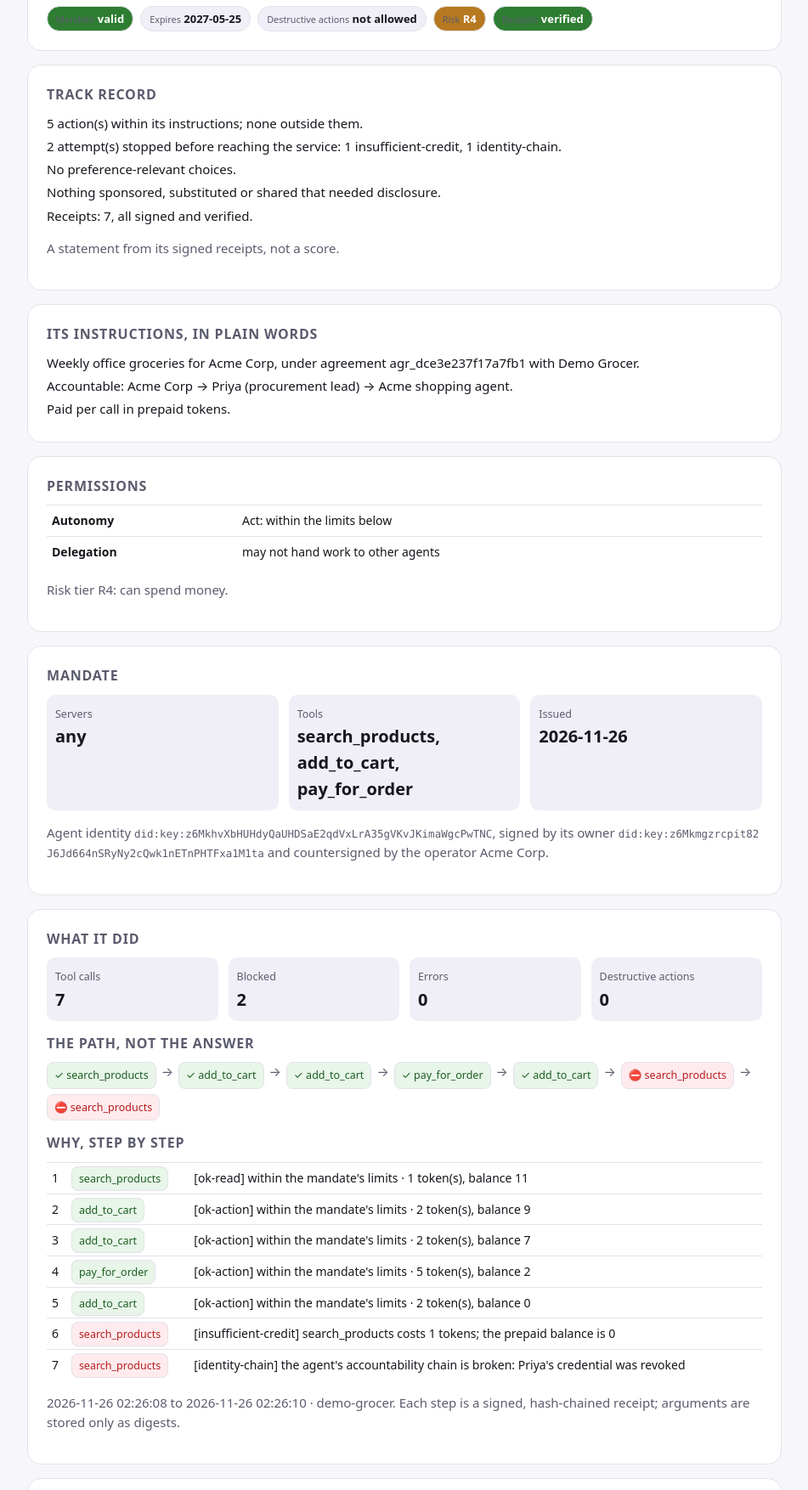
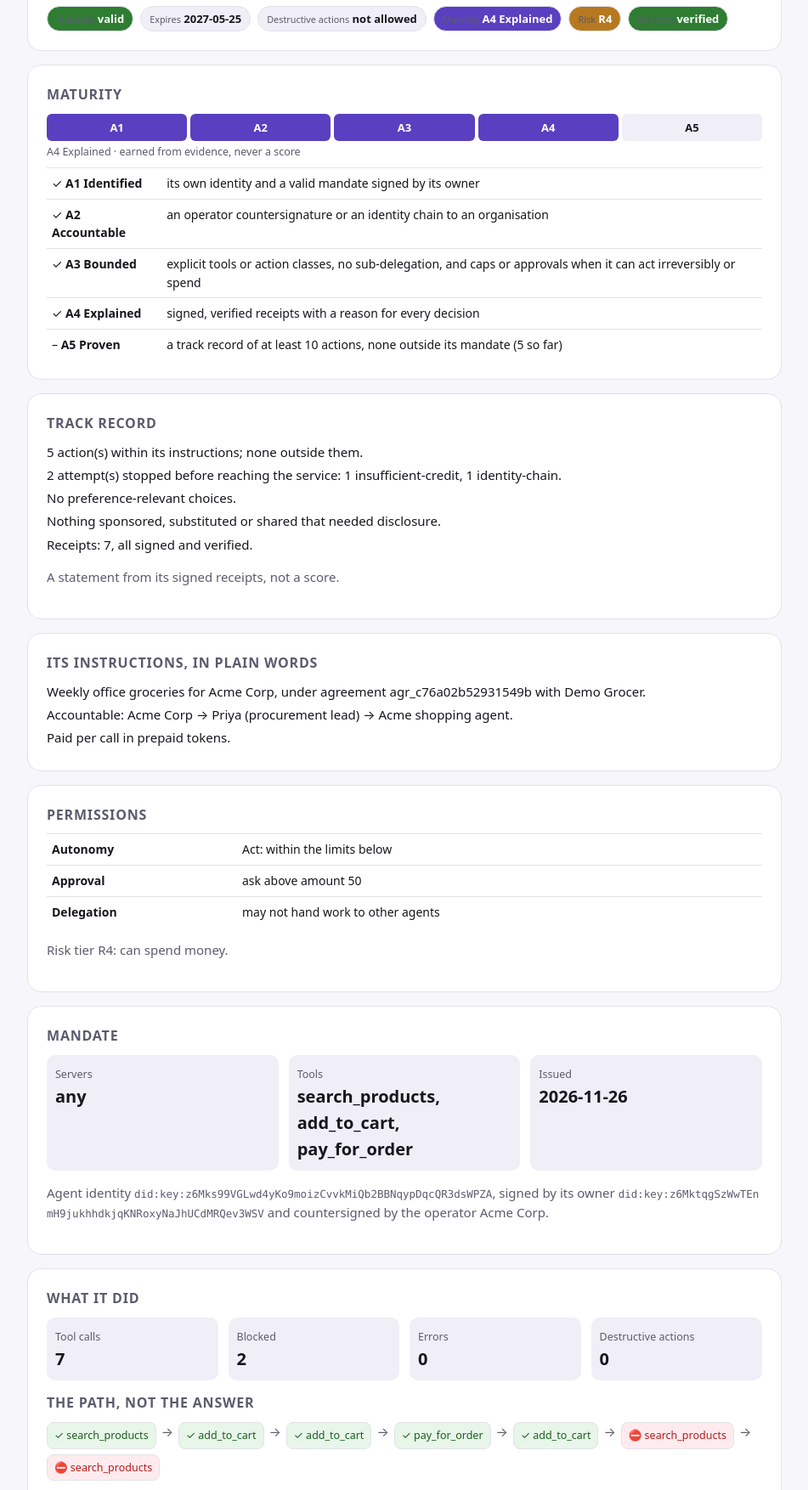
Before and after one commit to soodhere/saktum-index, a plain HTML site: page docs/demo/marketplace-passport.html in a window 1280 px wide. Shown: the part 134-1888 px from the top of the page at 85% size, without its empty margins (164-1115 px from the left). Drawn offline with Linux system fonts and the light colour scheme.

Commit message:
Demo passports with agent maturity (v0.8.1)

```diff
--- a/docs/demo/marketplace-passport.html
+++ b/docs/demo/marketplace-passport.html
@@ -13,14 +13,16 @@ code{font:12.5px ui-monospace,Menlo,Consolas,monospace;word-break:break-all}.lev
 @media (prefers-color-scheme:dark){.ok{background:#1b3a1e;color:#a5d6a7}.deny{background:#3b1616;color:#ef9a9a}.err{background:#3a3214;color:#ffe082}}
 @media print{body{background:#fff}.card{break-inside:avoid}}</style></head><body><main><div class="card"><div class="top"><div class="seal" style="background:#5a3fc0">AI</div>
 <div><small>AGENT PASSPORT</small><h1>Acme shopping agent</h1><div class="muted">acts for Priya · Weekly office groceries</div></div></div>
-<div class="chips"><span class="chip" style="background:#2e7d32;color:#fff"><small>Mandate</small> <b>valid</b></span><span class="chip" style=""><small>Expires</small> <b>2027-05-25</b></span><span class="chip" style=""><small>Destructive actions</small> <b>not allowed</b></span><span class="chip" style="background:#b7791f;color:#fff"><small>Risk</small> <b>R4</b></span><span class="chip" style="background:#2e7d32;color:#fff"><small>Receipts</small> <b>verified</b></span></div></div>
+<div class="chips"><span class="chip" style="background:#2e7d32;color:#fff"><small>Mandate</small> <b>valid</b></span><span class="chip" style=""><small>Expires</small> <b>2027-05-25</b></span><span class="chip" style=""><small>Destructive actions</small> <b>not allowed</b></span><span class="chip" style="background:#5a3fc0;color:#fff"><small>Maturity</small> <b>A4 Explained</b></span><span class="chip" style="background:#b7791f;color:#fff"><small>Risk</small> <b>R4</b></span><span class="chip" style="background:#2e7d32;color:#fff"><small>Receipts</small> <b>verified</b></span></div></div>
+<div class="card"><h2>Maturity</h2><div class="levels"><div class="lv on">A1</div><div class="lv on">A2</div><div class="lv on">A3</div><div class="lv on">A4</div><div class="lv">A5</div></div><small>A4 Explained · earned from evidence, never a score</small>
+<div class="wrap" style="margin-top:8px"><table><tr><td>✓ <b>A1 Identified</b></td><td>its own identity and a valid mandate signed by its owner</td></tr><tr><td>✓ <b>A2 Accountable</b></td><td>an operator countersignature or an identity chain to an organisation</td></tr><tr><td>✓ <b>A3 Bounded</b></td><td>explicit tools or action classes, no sub-delegation, and caps or approvals when it can act irreversibly or spend</td></tr><tr><td>✓ <b>A4 Explained</b></td><td>signed, verified receipts with a reason for every decision</td></tr><tr><td>– <b>A5 Proven</b></td><td>a track record of at least 10 actions, none outside its mandate (5 so far)</td></tr></table></div></div>
 <div class="card"><h2>Track record</h2><p style="margin:4px 0">5 action(s) within its instructions; none outside them.</p><p style="margin:4px 0">2 attempt(s) stopped before reaching the service: 1 insufficient-credit, 1 identity-chain.</p><p style="margin:4px 0">No preference-relevant choices.</p><p style="margin:4px 0">Nothing sponsored, substituted or shared that needed disclosure.</p><p style="margin:4px 0">Receipts: 7, all signed and verified.</p><p class="muted">A statement from its signed receipts, not a score.</p></div>
-<div class="card"><h2>Its instructions, in plain words</h2><p style="margin:4px 0">Weekly office groceries for Acme Corp, under agreement agr_dce3e237f17a7fb1 with Demo Grocer.</p><p style="margin:4px 0">Accountable: Acme Corp → Priya (procurement lead) → Acme shopping agent.</p><p style="margin:4px 0">Paid per call in prepaid tokens.</p></div>
-<div class="card"><h2>Permissions</h2><div class="wrap"><table><tr><td><b>Autonomy</b></td><td>Act: within the limits below</td></tr><tr><td><b>Delegation</b></td><td>may not hand work to other agents</td></tr></table></div><p class="muted">Risk tier R4: can spend money.</p></div>
+<div class="card"><h2>Its instructions, in plain words</h2><p style="margin:4px 0">Weekly office groceries for Acme Corp, under agreement agr_c76a02b52931549b with Demo Grocer.</p><p style="margin:4px 0">Accountable: Acme Corp → Priya (procurement lead) → Acme shopping agent.</p><p style="margin:4px 0">Paid per call in prepaid tokens.</p></div>
+<div class="card"><h2>Permissions</h2><div class="wrap"><table><tr><td><b>Autonomy</b></td><td>Act: within the limits below</td></tr><tr><td><b>Approval</b></td><td>ask above amount 50</td></tr><tr><td><b>Delegation</b></td><td>may not hand work to other agents</td></tr></table></div><p class="muted">Risk tier R4: can spend money.</p></div>
 <div class="card"><h2>Mandate</h2><div class="grid"><div class="kv"><small>Servers</small><b>any</b></div><div class="kv"><small>Tools</small><b>search_products, add_to_cart, pay_for_order</b></div><div class="kv"><small>Issued</small><b>2026-11-26</b></div></div>
-<p class="muted">Agent identity <code>did:key:z6MkhvXbHUHdyQaUHDSaE2qdVxLrA35gVKvJKimaWgcPwTNC</code>, signed by its owner <code>did:key:z6Mkmgzrcpit82J6Jd664nSRyNy2cQwk1nETnPHTFxa1M1ta</code> and countersigned by the operator Acme Corp.</p></div>
+<p class="muted">Agent identity <code>did:key:z6Mks99VGLwd4yKo9moizCvvkMiQb2BBNqypDqcQR3dsWPZA</code>, signed by its owner <code>did:key:z6MktqgSzWwTEnmH9jukhhdkjqKNRoxyNaJhUCdMRQev3WSV</code> and countersigned by the operator Acme Corp.</p></div>
 <div class="card"><h2>What it did</h2><div class="grid"><div class="kv"><small>Tool calls</small><b>7</b></div><div class="kv"><small>Blocked</small><b>2</b></div><div class="kv"><small>Errors</small><b>0</b></div><div class="kv"><small>Destructive actions</small><b>0</b></div></div>
 
 <h2 style="margin-top:14px">The path, not the answer</h2><div class="timeline"><span class="step ok" title="allow · ok">✓ search_products</span><span class="muted">→</span><span class="step ok" title="allow · ok">✓ add_to_cart</span><span class="muted">→</span><span class="step ok" title="allow · ok">✓ add_to_cart</span><span class="muted">→</span><span class="step ok" title="allow · ok">✓ pay_for_order</span><span class="muted">→</span><span class="step ok" title="allow · ok">✓ add_to_cart</span><span class="muted">→</span><span class="step deny" title="deny · blocked">⛔ search_products</span><span class="muted">→</span><span class="step deny" title="deny · blocked">⛔ search_products</span></div>
-<h2 style="margin-top:14px">Why, step by step</h2><div class="wrap"><table><tr><td>1</td><td><span class="step ok">search_products</span></td><td>[ok-read] within the mandate&#39;s limits · 1 token(s), balance 11</td></tr><tr><td>2</td><td><span class="step ok">add_to_cart</span></td><td>[ok-action] within the mandate&#39;s limits · 2 token(s), balance 9</td></tr><tr><td>3</td><td><span class="step ok">add_to_cart</span></td><td>[ok-action] within the mandate&#39;s limits · 2 token(s), balance 7</td></tr><tr><td>4</td><td><span class="step ok">pay_for_order</span></td><td>[ok-action] within the mandate&#39;s limits · 5 token(s), balance 2</td></tr><tr><td>5</td><td><span class="step ok">add_to_cart</span></td><td>[ok-action] within the mandate&#39;s limits · 2 token(s), balance 0</td></tr><tr><td>6</td><td><span class="step deny">search_products</span></td><td>[insufficient-credit] search_products costs 1 tokens; the prepaid balance is 0</td></tr><tr><td>7</td><td><span class="step deny">search_products</span></td><td>[identity-chain] the agent&#39;s accountability chain is broken: Priya&#39;s credential was revoked</td></tr></table></div><p class="muted">2026-11-26 02:26:08 to 2026-11-26 02:26:10 · demo-grocer. Each step is a signed, hash-chained receipt; arguments are stored only as digests.</p></div>
+<h2 style="margin-top:14px">Why, step by step</h2><div class="wrap"><table><tr><td>1</td><td><span class="step ok">search_products</span></td><td>[ok-read] within the mandate&#39;s limits · 1 token(s), balance 11</td></tr><tr><td>2</td><td><span class="step ok">add_to_cart</span></td><td>[ok-action] within the mandate&#39;s limits · 2 token(s), balance 9</td></tr><tr><td>3</td><td><span class="step ok">add_to_cart</span></td><td>[ok-action] within the mandate&#39;s limits · 2 token(s), balance 7</td></tr><tr><td>4</td><td><span class="step ok">pay_for_order</span></td><td>[ok-action] within the mandate&#39;s limits · 5 token(s), balance 2</td></tr><tr><td>5</td><td><span class="step ok">add_to_cart</span></td><td>[ok-action] within the mandate&#39;s limits · 2 token(s), balance 0</td></tr><tr><td>6</td><td><span class="step deny">search_products</span></td><td>[insufficient-credit] search_products costs 1 tokens; the prepaid balance is 0</td></tr><tr><td>7</td><td><span class="step deny">search_products</span></td><td>[identity-chain] the agent&#39;s accountability chain is broken: Priya&#39;s credential was revoked</td></tr></table></div><p class="muted">2026-11-26 02:57:04 to 2026-11-26 02:57:05 · demo-grocer. Each step is a signed, hash-chained receipt; arguments are stored only as digests.</p></div>
 <div class="card"><h2>Verify</h2><p><code>npx saktum agent verify agent-mandate.json</code> · <code>npx saktum receipts verify</code></p><p class="muted">Preview: receipts are signed by the agent side; the Saktum gateway adds the server side's signature.</p></div></main></body></html>
```
Also changed, not shown: docs/demo/finance-passport.html (+5 -3 lines), docs/demo/grocery-passport.html (+5 -3 lines), docs/demo/travel-passport.html (+5 -3 lines).
